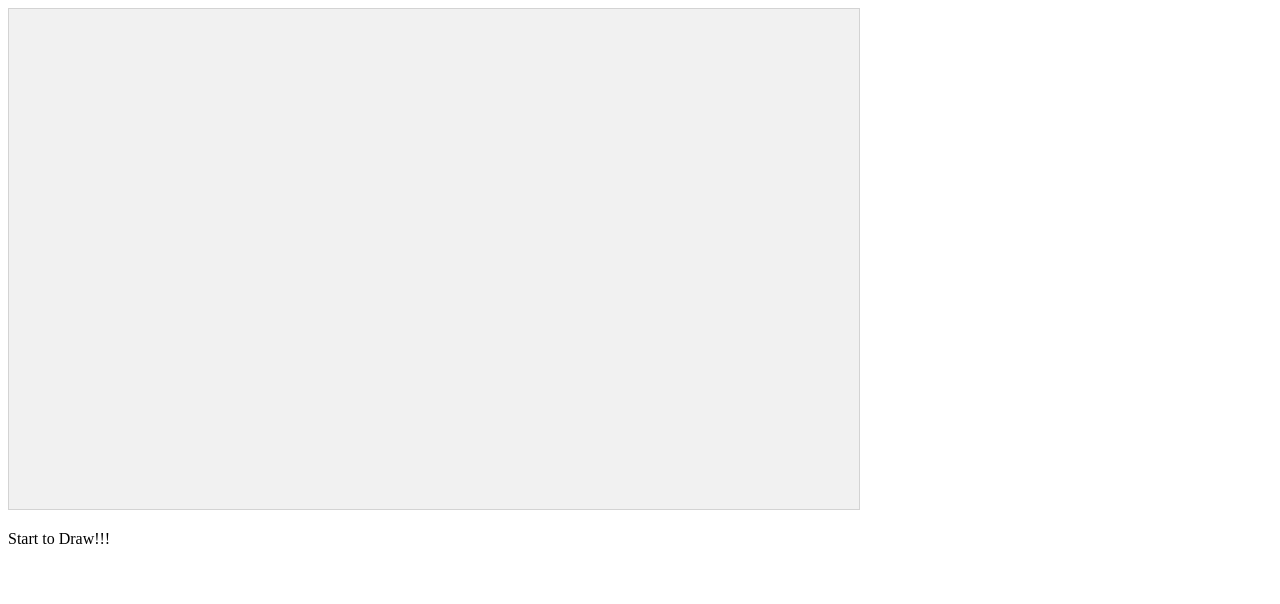
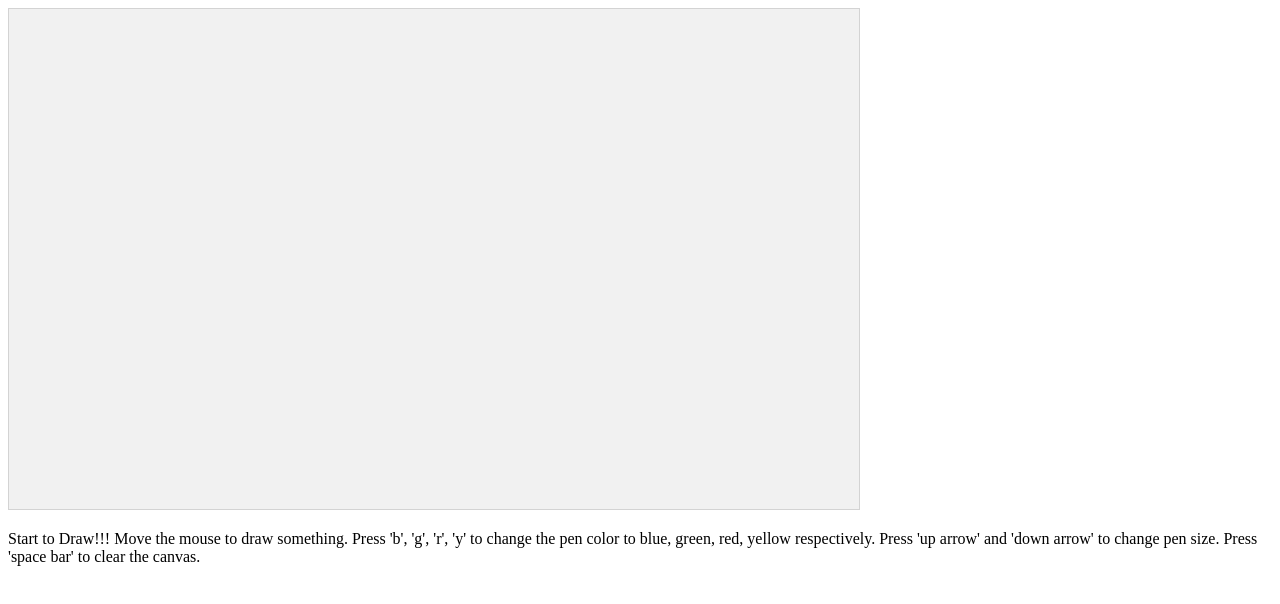
Before and after one commit to ZhenhuaGuo/class_exercise, a plain HTML site: page index.html in a window 1280 px wide. Drawn offline with Linux system fonts and the light colour scheme.

Commit message:
Update index.html

```diff
--- a/index.html
+++ b/index.html
@@ -94,7 +94,13 @@
             pen.update();
         }
     </script>
-    <p>Start to Draw!!!</p>
+    <p>
+        Start to Draw!!!
+        Move the mouse to draw something.
+        Press 'b', 'g', 'r', 'y' to change the pen color to blue, green, red, yellow respectively.
+        Press 'up arrow' and 'down arrow' to change pen size.
+        Press 'space bar' to clear the canvas.
+    </p>
 </body>
 
 </html>
```
